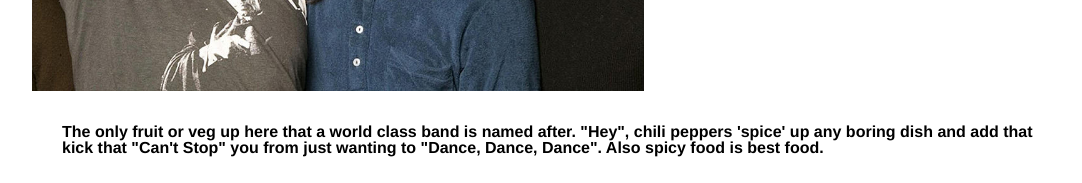
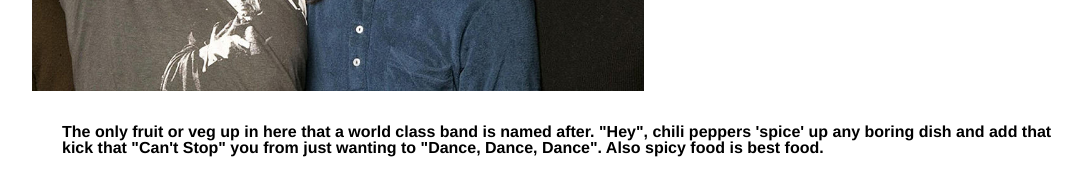
Before and after one commit to akendall70/html-me-something, a plain HTML site: page index.html in a window 1280 px wide. Shown: the part 3200-3383 px from the top of the page, without its empty margins (48-1130 px from the left). Drawn offline with Linux system fonts and the light colour scheme.

Commit message:
final edit

```diff
--- a/index.html
+++ b/index.html
@@ -48,7 +48,7 @@
                 <h2>Number 7: Red Chili Peppers</h2>
 		<img src="images/red-hot-chili-peppers.jpg" alt ="The band and the peppers are basically the same thing." width="612px">
                 <p id="californication">
-                    The only fruit or veg up here that a world class band is named after. "Hey", chili peppers 'spice' up any boring dish and add that kick that "Can't Stop" you from just wanting to "Dance, Dance, Dance". Also spicy food is
+                    The only fruit or veg up in here that a world class band is named after. "Hey", chili peppers 'spice' up any boring dish and add that kick that "Can't Stop" you from just wanting to "Dance, Dance, Dance". Also spicy food is
                     best food.
                 </p>
             </article>
```
